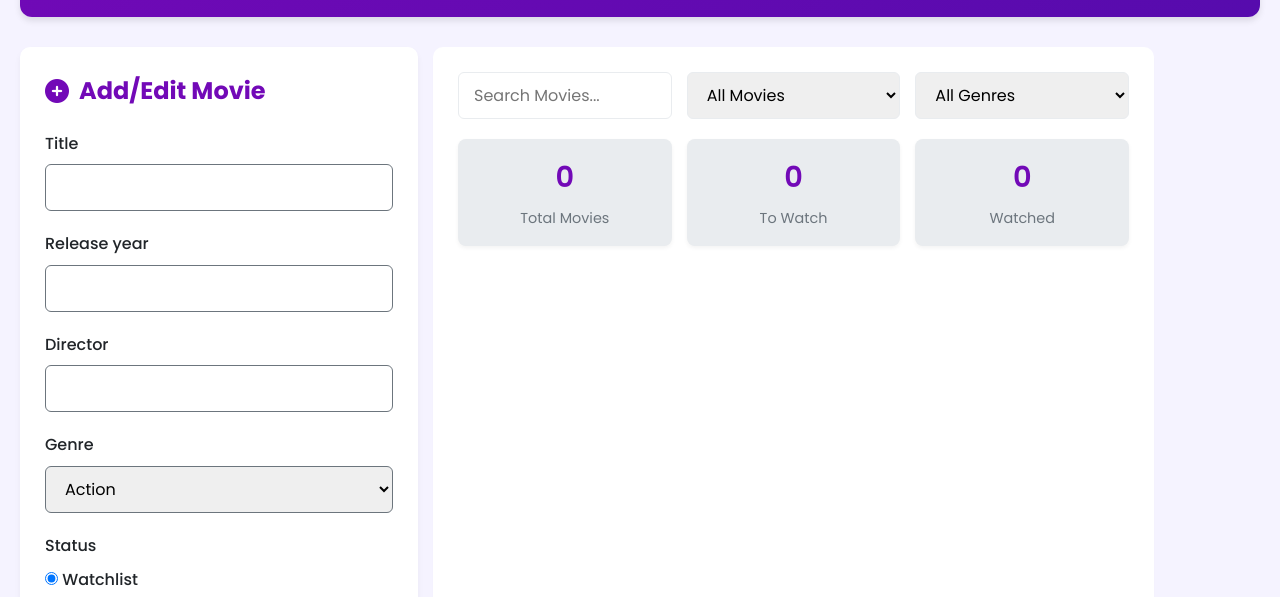
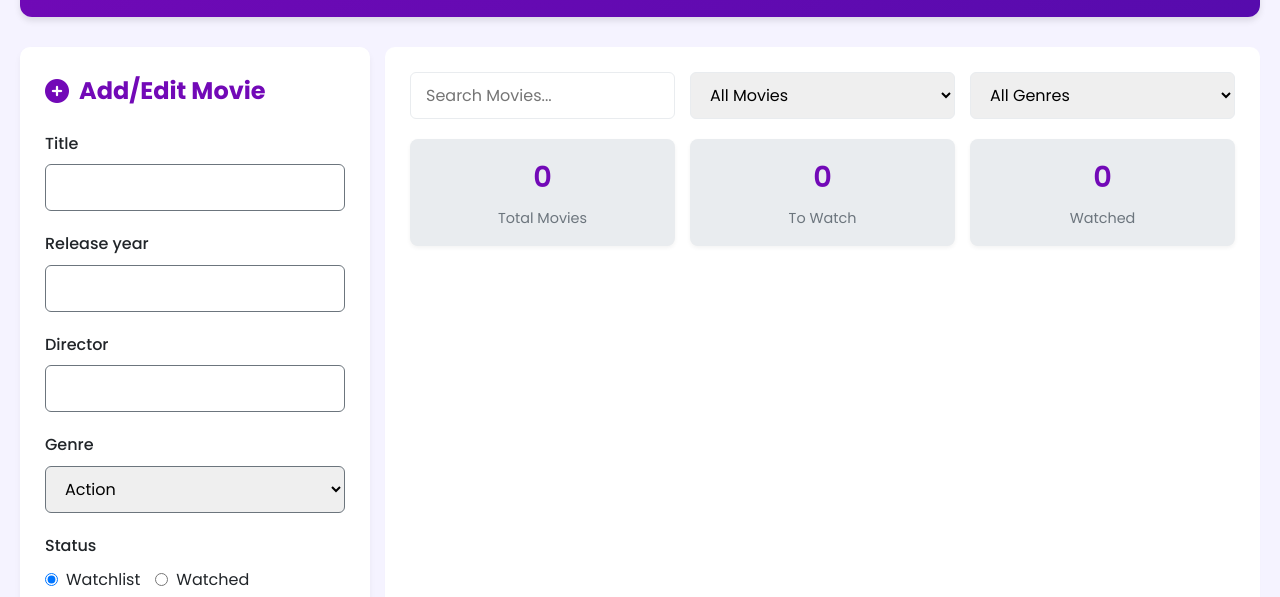
Before and after one commit to Las1tha/movies-watchlist, a plain HTML site: page index.html in a window 1280 px wide. Shown: the part 145-742 px from the top of the page. Drawn offline with Linux system fonts and the light colour scheme.

Commit message:
style.css

```diff
--- a/css/style.css
+++ b/css/style.css
@@ -58,6 +58,7 @@ header p {
 }
 
 .form-container {
+    flex: 0 0 350px;
     background-color: white;
     padding: 25px;
     border-radius: 10px;
@@ -108,6 +109,18 @@ header p {
     border-color: var(--primary-color);
 }
 
+.radio-group{
+    display: flex;
+    gap: 15px;
+}
+.radio-group label{
+    display: flex;
+    align-items: center;
+    gap: 8px;
+    font-weight: 400;
+    cursor: pointer;
+}
+
 .form-actions {
     display: flex;
     gap: 15px;
@@ -148,6 +161,7 @@ header p {
     color: white;
 }
 .movies-container{
+flex: 1;
 background-color: white;
 padding: 25px;
 border-radius: 10px;
```
